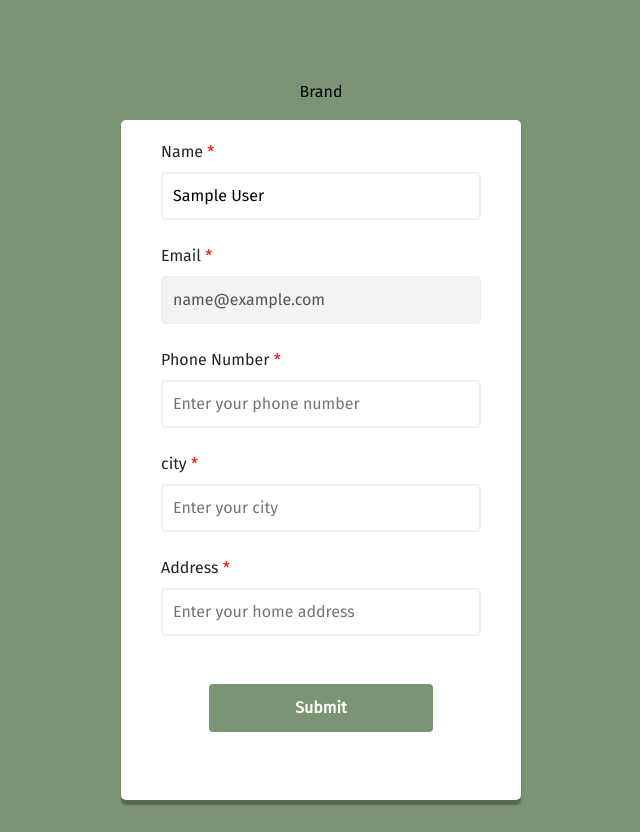
After one commit to hossamAlhamidi/onlineStore, a PHP site: page /profile.php in a window 1280 px wide. The commit adds this page. Shown: the whole page, without its empty margins (319-959 px from the left). Run offline with PHP 8.4, Linux system fonts and the light colour scheme; the visitor is signed in with stand-in values (Sample User, id 1); some libraries are stand-ins or nearby versions.

Commit message:
account  and profile page

```diff
--- a/cart.php
+++ b/cart.php
@@ -71,7 +71,7 @@ include 'config.php';
 
   </script>
     <?php include 'navbar.php'?>
-    <div class='container-lg my-5'>
+    <div class='container-lg my-5'style="min-height:50vh;">
       <div class="d-flex g-2 justify-content-between direction ">
    <div id="cart" >
    <?php if(isset($_SESSION['email'])){ ?>
--- a/checkout_check.php
+++ b/checkout_check.php
@@ -8,10 +8,10 @@ if(!isset($_SESSION['email'])){
 }
 else if(!isset($_SESSION['phone'])){
 
-    header("LOCATION: account.php");
+    header("LOCATION: profile.php");
 }
 else {
-
+echo 'checkout info';
 }
 
 
--- a/css/sidebar.css
+++ b/css/sidebar.css
@@ -15,7 +15,7 @@
     border-bottom: 0;
   }
 
-  .slideout-sidebar ul li:hover {
+  .slideout-sidebar ul li a:hover {
     color: rgba(244,244,244,1);
   }
   .slideout-sidebar ul li a {
--- a/css/signup.css
+++ b/css/signup.css
@@ -139,3 +139,8 @@ div.radio  input[type='radio']{
     text-decoration: none;
     color:black;
 }
+
+.form-control-css label::after {
+    content: " * ";
+    color: red;
+  }
--- /dev/null
+++ b/js/profile.js
@@ -0,0 +1,107 @@
+const form = document.getElementById("form");
+const userName = document.querySelector("#name")
+const email = document.querySelector("#email")
+const phoneNumber = document.querySelector("#phone-number")
+const address = document.querySelector("#address")
+const city = document.querySelector("#city")
+const submit_btn = document.getElementById("submit");
+
+
+
+let userValid = false;
+let emailValid = false;
+let phoneValid = false;
+let addressValid = false;
+let cityValid = false;
+form.addEventListener("submit",(event)=>{
+    // event.preventDefault();
+    checkInput()
+    if(!userValid || !emailValid || !phoneValid || !addressValid || !cityValid ){
+    event.preventDefault();
+    }
+
+
+})
+
+function checkInput(){
+    if(userName.value.trim() == ""){
+        // userName.parentElement.classList.add("error");
+        // userName.parentElement.querySelector("small").textContent = "User Name can not be empty"
+        setError(userName,"User Name can not be empty")
+    }
+    else{
+        setSuccess(userName);
+        userValid = true;
+    }
+
+    if(email.value.trim()==""){
+        setError(email,"Email can not be empty")
+    }
+    else if(!validateEmail(email.value.trim())){
+         setError(email,"Email is not valid")
+    }
+    else{
+       setSuccess(email);
+       emailValid = true
+    }
+
+
+    if(phoneNumber.value.trim()==""){
+        setError(phoneNumber,"phone number can not be empty")
+    }
+    else if(!validatePhone(phoneNumber.value.trim())){
+        setError(phoneNumber,"phone number must be 10 numbers including zero")
+    }
+    else {
+        setSuccess(phoneNumber);
+       phoneValid = true
+    }
+
+    if(address.value.trim() == ""){
+        // address.parentElement.classList.add("error");
+        // address.parentElement.querySelector("small").textContent = "User Name can not be empty"
+        setError(address,"Address can not be empty")
+    }
+    else{
+        setSuccess(address);
+        addressValid = true;
+    }
+
+    if(city.value.trim() == ""){
+        // city.parentElement.classList.add("error");
+        // city.parentElement.querySelector("small").textContent = "User Name can not be empty"
+        setError(city,"city can not be empty")
+    }
+    else{
+        setSuccess(city);
+        cityValid = true;
+    }
+
+}
+
+function setError(input,text){
+    const form_control = input.parentElement;
+    form_control.classList.remove("success")
+    form_control.classList.add("error");
+    form_control.querySelector("small").textContent = text;
+
+}
+
+function setSuccess(input){
+    const form_control = input.parentElement;
+    form_control.classList.remove("error");
+    form_control.classList.add("success")
+}
+
+const validateEmail = (email) => {
+    return String(email)
+      .toLowerCase()
+      .match(
+        /^(([^<>()[\]\\.,;:\s@"]+(\.[^<>()[\]\\.,;:\s@"]+)*)|(".+"))@((\[[0-9]{1,3}\.[0-9]{1,3}\.[0-9]{1,3}\.[0-9]{1,3}\])|(([a-zA-Z\-0-9]+\.)+[a-zA-Z]{2,}))$/
+      );
+  };
+
+  function validatePhone(phone){
+
+      return phone.match(/^\d+$/) && phone.match(/^\d+$/).join(",").length == 10 ;
+  }
--- a/navbar.php
+++ b/navbar.php
@@ -216,8 +216,8 @@
         <div class="offcanvas-body ">
             <div class="slideout-sidebar">
                 <ul>
-                  <li>Account</li>
-                  <li>Payment</li>
+                  <li><a href="account.php">Account</a></li>
+                  <li><a href="#">Payment</a></li>
                   <li><a href="wishlist.php">WishList</a></li>
                   <li><a class="text-danger" href="logout.php">Logout</a></li>
                 </ul>
--- /dev/null
+++ b/profile.php
@@ -0,0 +1,119 @@
+<?php
+session_start();
+include 'config.php';
+
+if(!isset($_SESSION['email'])){
+    header("Location: signin.php");
+}
+
+?>
+<!DOCTYPE html>
+<html lang="en">
+<head>
+    <meta charset="UTF-8">
+    <meta http-equiv="X-UA-Compatible" content="IE=edge">
+    <meta name="viewport" content="width=device-width, initial-scale=1.0">
+    <link rel="stylesheet" href="./css/signup.css">
+    <link rel="stylesheet" href="https://cdn.jsdelivr.net/npm/bootstrap@5.1.3/dist/css/bootstrap.min.css" integrity="sha384-1BmE4kWBq78iYhFldvKuhfTAU6auU8tT94WrHftjDbrCEXSU1oBoqyl2QvZ6jIW3" crossorigin="anonymous">
+    <link rel="stylesheet" href="https://pro.fontawesome.com/releases/v5.10.0/css/all.css" integrity="sha384-AYmEC3Yw5cVb3ZcuHtOA93w35dYTsvhLPVnYs9eStHfGJvOvKxVfELGroGkvsg+p" crossorigin="anonymous"/>
+    <title>Sign up</title>
+    <style>
+
+    </style>
+</head>
+<body id="body">
+   <div class="container-css p-4 flex-column">
+   <a href="index.php" class="my-3 text-bold ">Brand</a>
+       <form  class="form" id="form" action="" method="POST">
+
+    <div class="padding">
+    <div class="form-control-css ">
+     <label for="name"> Name</label>
+     <input type="text" placeholder="Enter your Name" id="name" name="name" <?php  echo ' value = "'.$_SESSION['name'].'"'  ?> >
+     <i class="fas fa-check-circle"></i>
+     <i class="fas fa-exclamation-circle"></i>
+     <small>error msg</small>
+    </div>
+
+    <div class="form-control-css  ">
+        <label for="email"> Email</label>
+        <input style="background-color: #f3f3f3;" type="text" disabled placeholder="Enter your email" id="email" name="email" <?php  echo ' value = "'.$_SESSION['email'].'"'  ?>  >
+        <i class="fas fa-check-circle"></i>
+        <i class="fas fa-exclamation-circle"></i>
+        <small id="email-msg">error msg</small>
+       </div>
+
+       <div class="form-control-css ">
+        <label for="phone-number">Phone Number</label>
+        <input type="text" placeholder="Enter your phone number" id="phone-number" name="phone-number" <?php if(isset($_POST['phoneNumber'])) echo ' value = "'.$_POST['phoneNumber'].'"'  ?> >
+        <i class="fas fa-check-circle"></i>
+        <i class="fas fa-exclamation-circle"></i>
+        <small>error msg</small>
+       </div>
+
+       <div class="form-control-css ">
+        <label for="city">city</label>
+        <input type="text" placeholder="Enter your city" id="city" name="city" <?php if(isset($_POST['city'])) echo ' value = "'.$_POST['city'].'"'  ?> >
+        <i class="fas fa-check-circle"></i>
+        <i class="fas fa-exclamation-circle"></i>
+        <small>error msg</small>
+       </div>
+
+       <div class="form-control-css ">
+        <label for="Address">Address</label>
+        <input type="text" placeholder="Enter your home address" id="address" name="address" <?php if(isset($_POST['address'])) echo ' value = "'.$_POST['address'].'"'  ?> >
+        <i class="fas fa-check-circle"></i>
+        <i class="fas fa-exclamation-circle"></i>
+        <small>error msg</small>
+       </div>
+
+
+
+       <!-- <div class="form-control-css radio ">
+           <p>Create as</p>
+         <div>
+             <input type="radio" name="role" id="customer" checked>
+             <label for="customer" > customer</label>
+            </div>
+
+            <div>
+
+                <input type="radio" name="role" id="seller">
+                <label for="seller"> seller</label>
+            </div>
+
+
+       </div> -->
+       <div>
+           <button id="submit" class="my-5" name="submit" type="submit">Submit</button>
+
+       </div>
+    </form>
+</div>
+
+   </div>
+   <script  src="./js/profile.js"></script>
+</body>
+</html>
+
+<?php
+if (isset($_POST["submit"])) {
+    $email = $_SESSION['email'];
+    $name = $_POST['name'];
+    $phone = $_POST['phone-number'];
+    $city = $_POST['city'];
+    $address = $_POST['address'];
+
+    $sql = "UPDATE user
+    SET name = '$name' , phone = '$phone' , address_city = '$city' , address = '$address'
+    where email = '$email' ";
+   $result = mysqli_query($conn,$sql);
+   if($result){
+       $_SESSION['phone'] = $phone;
+       $_SESSION['city'] = $city;
+       $_SESSION['address'] = $address;
+
+       header("Location: cart.php");
+   }
+}
+?>
--- a/signup.php
+++ b/signup.php
@@ -120,7 +120,7 @@ if (isset($_POST["submit"])) {
                 $mail->Body    = 'You have successfully registered ';
                 $mail->send();
 
-              echo "<script>alert('Wow! User Registration Completed.')</script>";
+            //   echo "<script>alert('Wow! User Registration Completed.')</script>";
                 header("Location: signin.php");
 			} else {
 				echo "<script>alert('Woops! Something Wrong Went.')</script>";
```
Also changed, not shown: account.php (+88 -0 lines), wishlist.php (+10 -1 lines).
